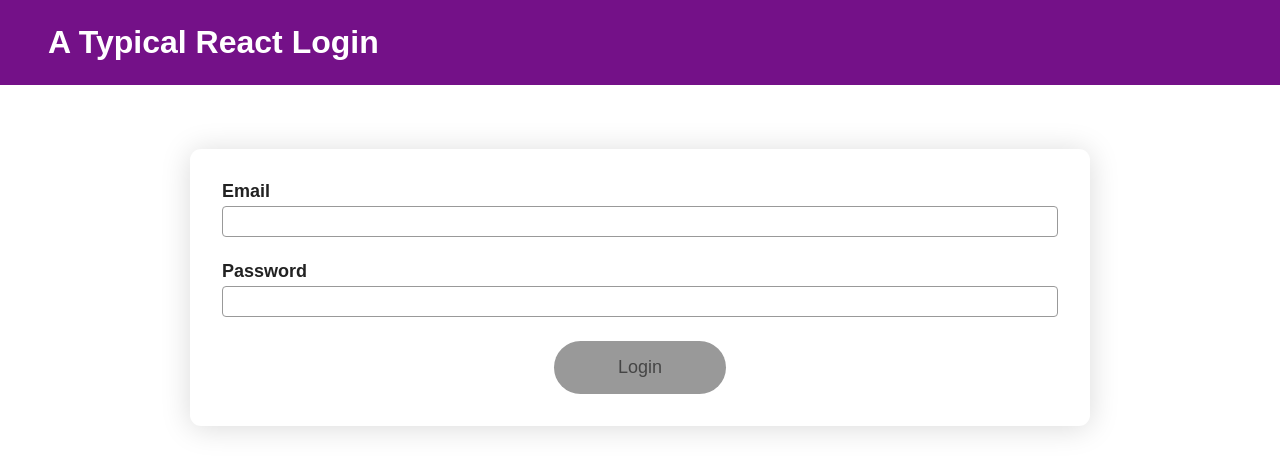
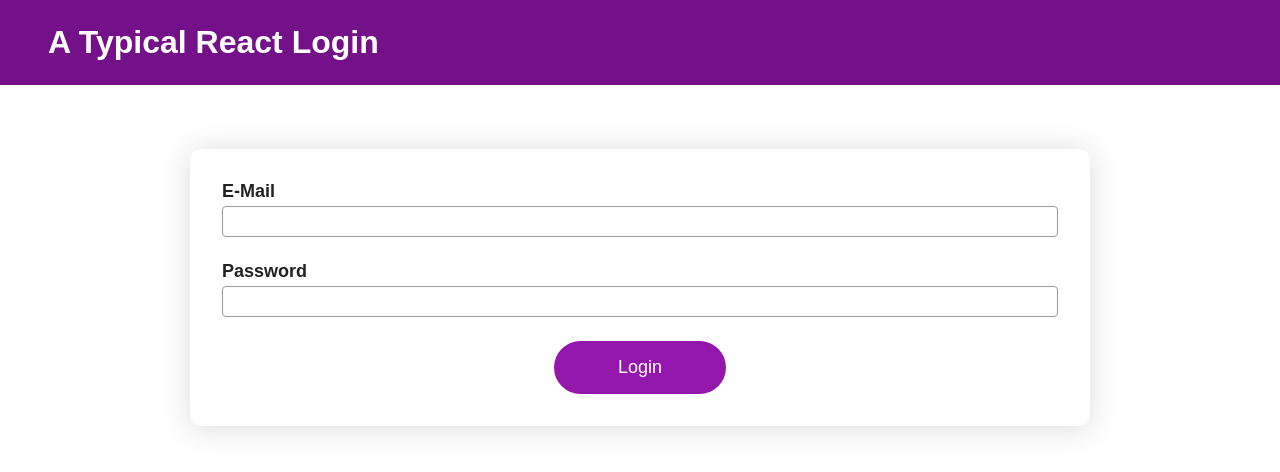
Before and after one commit to MuaSevim/react-login, a React (Create React App) app: page / in a window 1280 px wide. Shown: the top 472 px of the page. Built offline with nearby package versions, Linux system fonts and the light colour scheme.

Commit message:
forwardRefs

```diff
--- a/src/components/Login/Login.js
+++ b/src/components/Login/Login.js
@@ -1,13 +1,9 @@
-import { useState, useEffect, useReducer, useContext } from 'react';
+import { useState, useEffect, useReducer, useContext, useRef } from 'react';
+import AuthContext from '../../store/auth-context';
 import Card from '../UI/Card';
 import Button from '../UI/Button';
 import styles from './Login.module.css';
-import AuthContext from '../../store/auth-context';
-
-const Login = props => {
-  const authCtx = useContext(AuthContext);
-
-  const [formIsValid, setFormIsValid] = useState(false);
+import Input from '../UI/Input';
 
 const emailReducer = (state, action) => {
   if (action.type === 'USER_INPUT') {
@@ -32,6 +28,14 @@ const Login = props => {
 
   return { value: '', isValid: false };
 };
+
+const Login = () => {
+  const authCtx = useContext(AuthContext);
+
+  const emailInputRef = useRef();
+  const passwordInputRef = useRef();
+
+  const [formIsValid, setFormIsValid] = useState(false);
 
   const [emailState, dispatchEmail] = useReducer(emailReducer, {
     value: '',
@@ -69,49 +73,38 @@ const Login = props => {
 
   const submitHandler = e => {
     e.preventDefault();
-    formIsValid && authCtx.onLogin(emailState.value, passwordState.value);
+    if (formIsValid) authCtx.onLogin(emailState.value, passwordState.value);
+    else if (!emailIsValid) emailInputRef.current.activate();
+    else passwordInputRef.current.activate();
   };
 
   return (
     <Card>
       <form onSubmit={submitHandler} className={styles.form}>
-        <div
-          className={`${styles.control} ${
-            emailState.isValid === false ? styles.invalid : ''
-          }`}
-        >
-          <label htmlFor="email">Email</label>
-          <input
+        <Input
+          ref={emailInputRef}
+          label="E-Mail"
+          type="email"
           id="email"
-            type="email"
           value={emailState.value}
           onChange={enteredMailHandler}
           onBlur={validateEmailHandler}
+          isValid={emailState.isValid}
         />
-        </div>
-        <div
-          className={`${styles.control} ${
-            passwordState.isValid === false ? styles.invalid : ''
-          }`}
-        >
-          <label htmlFor="password">Password</label>
-          <input
+
+        <Input
+          ref={passwordInputRef}
+          label="Password"
+          type="password"
           id="password"
-            type="password"
           value={passwordState.value}
           onChange={enteredPasswordHandler}
           onBlur={validatePasswordHandler}
+          isValid={passwordState.isValid}
         />
-        </div>
 
         <div className={styles['form-actions']}>
-          <Button
-            className={`${!formIsValid && styles.inactive}`}
-            disabled={!formIsValid}
-            type="submit"
-          >
-            Login
-          </Button>
+          <Button type="submit">Login</Button>
         </div>
       </form>
     </Card>
--- a/src/components/Login/Login.module.css
+++ b/src/components/Login/Login.module.css
@@ -4,45 +4,7 @@
   gap: 2.4rem;
 }
 
-.control {
-  display: flex;
-  flex-direction: column;
-  justify-content: center;
-  gap: 0.4rem;
-}
-
-.control label {
-  font-size: 1.8rem;
-  font-weight: bold;
-}
-
-.control input {
-  padding: 0.4rem;
-  border: 1.5px solid #999;
-  border-radius: 4px;
-  outline: none;
-  font-family: inherit;
-  font-size: 1.8rem;
-
-  transition: all 0.1s;
-}
-
-.control input:focus {
-  border: 1.5px solid #000;
-  background-color: rgba(190, 109, 228, 0.2);
-}
-
-.control.invalid input {
-  border-color: tomato;
-  background-color: rgba(255, 99, 71, 0.25);
-}
-
 .form-actions {
   display: flex;
   justify-content: center;
 }
-
-.inactive {
-  background: #999;
-  color: #454545;
-}
--- a/src/components/UI/Button.js
+++ b/src/components/UI/Button.js
@@ -1,7 +1,6 @@
 import styles from './Button.module.css';
 
 const Button = props => {
-  console.log(props);
   return (
     <button
       onClick={props.onClick}
--- /dev/null
+++ b/src/components/UI/Input.js
@@ -0,0 +1,37 @@
+import React, { useRef, useImperativeHandle } from 'react';
+import styles from './Input.module.css';
+
+const Input = React.forwardRef((props, ref) => {
+  const inputRef = useRef();
+
+  const activate = () => {
+    inputRef.current.focus();
+  };
+
+  useImperativeHandle(ref, () => {
+    return { activate };
+  });
+
+  return (
+    <div
+      className={`${styles.control} ${
+        props.isValid === false ? styles.invalid : ''
+      }`}
+    >
+      <label htmlFor={props.id}>{props.label}</label>
+      <input
+        ref={inputRef}
+        id={props.id}
+        type={props.type}
+        value={props.value}
+        onChange={props.onChange}
+        onBlur={props.onBlur}
+      />
+    </div>
+  );
+});
+
+export default Input;
+
+// Note:
+// You can only focus on one element at a time
--- /dev/null
+++ b/src/components/UI/Input.module.css
@@ -0,0 +1,32 @@
+.control {
+  display: flex;
+  flex-direction: column;
+  justify-content: center;
+  gap: 0.4rem;
+}
+
+.control label {
+  font-size: 1.8rem;
+  font-weight: bold;
+}
+
+.control input {
+  padding: 0.4rem;
+  border: 1.5px solid #999;
+  border-radius: 4px;
+  outline: none;
+  font-family: inherit;
+  font-size: 1.8rem;
+
+  transition: all 0.1s;
+}
+
+.control input:focus {
+  border: 1.5px solid #000;
+  background-color: rgba(190, 109, 228, 0.2);
+}
+
+.control.invalid input {
+  border-color: tomato;
+  background-color: rgba(255, 99, 71, 0.25);
+}
```
Lines whose indentation alone changed are shown as unchanged.
